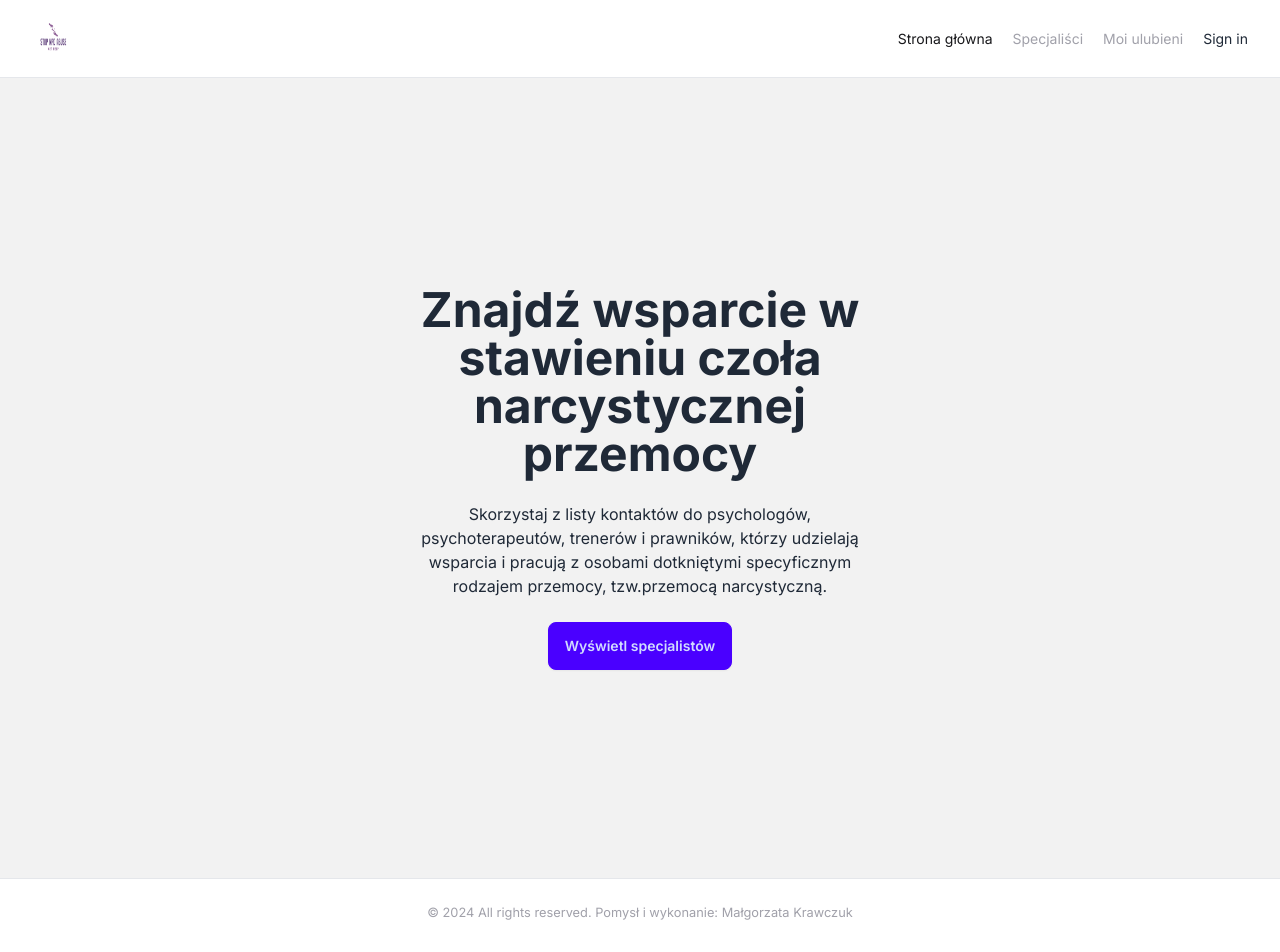
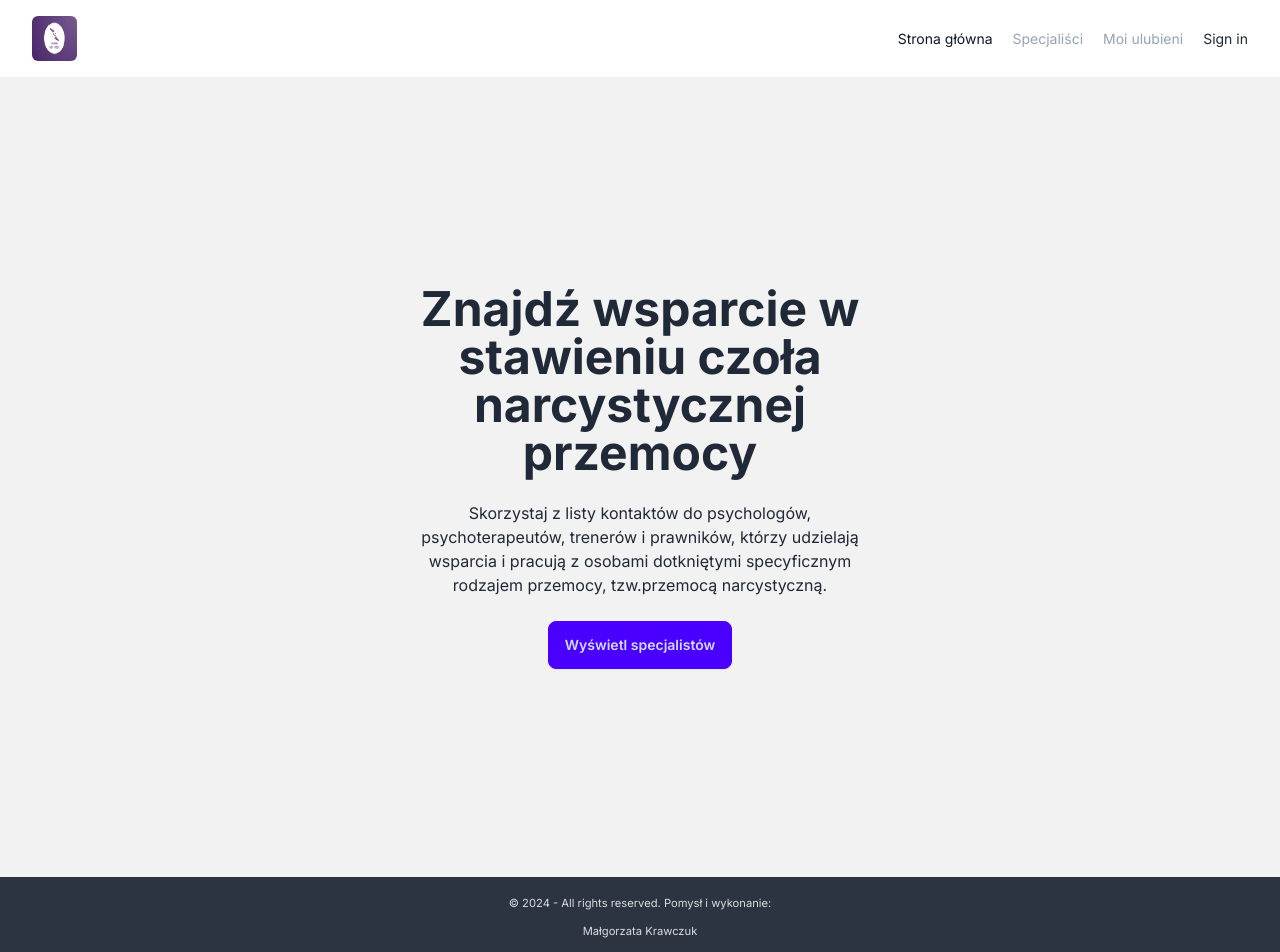
Before and after one commit to transcendence12/stop-npd-abuse, a Next.js app: page / in a window 1280 px wide. Shown: the top 952 px of the page. Built offline with nearby package versions, Linux system fonts and the light colour scheme; no server answers.

Commit message:
fix: styles

```diff
--- a/src/app/favorites/page.tsx
+++ b/src/app/favorites/page.tsx
@@ -2,7 +2,7 @@ import { FavoriteSpecialistsList } from "@/components/FavoriteSpecialistsList";
 
 function MyFavoriteSpecialistListPage() {
   return (
-    <main className="mt-10 text-center">
+    <main className="mt-10 text-center min-h-screen">
       <h1 className="text-4xl md:text-5xl font-bold mb-5">
         Lista Twoich ulubionych specialistów
       </h1>
--- a/src/app/layout.tsx
+++ b/src/app/layout.tsx
@@ -24,7 +24,7 @@ export default function RootLayout({
       <html lang="en">
         {/* bg-zinc-100 text-zinc-900 min-h-screen */}
         <body
-          className={`${inter.className} antialiased`}
+          className={`${inter.className} antialiased bg-base-200 min-h-screen`}
         >
           <Container>
             <Header />
--- a/src/app/specialists/[id]/page.tsx
+++ b/src/app/specialists/[id]/page.tsx
@@ -17,14 +17,18 @@ async function SpecialistItemPage({ params }: SpecialistByIdProps) {
     return notFound();
   }
   return (
-    <main className="flex flex-col items-center justify-center mt-8">
-      <h1 className="text-4xl font-bold mb-4 flex items-center justify-center">
-        <span>{specialist.firstName} {specialist.lastName}</span>
+    <main className="flex flex-col items-center justify-center mt-8 card bg-base-100">
+      {/* text-4xl font-bold mb-4 flex items-center justify-center */}
+      <h1 className="card-title text-3xl">
+        <span>
+          {specialist.firstName} {specialist.lastName}
+        </span>
         <span className="text-red-800 font-normal text-m ml-7">
           <ButtonAddToFavorite specialistId={specialist.id} userId={user?.id} />
         </span>
       </h1>
-      <section className="px-12 py-6 flex flex-col justify-center items-start gap-3">
+      {/* px-12 py-6 flex flex-col justify-center items-start gap-3  */}
+      <section className="card-body">
         <p>
           <strong>Specjalizacje: </strong>
           {specialist.specialisation &&
--- a/src/app/specialists/page.tsx
+++ b/src/app/specialists/page.tsx
@@ -8,8 +8,8 @@ const SpecialistsPage = async () => {
   const specialists = await getSpecialists();
 
   return (
-    <main className="pt-12 px-5">
-      <h1 className="text-4xl md:text-5xl font-bold mb-10 text-center">
+    <main className="pt-12 px-5 bg-base-200 min-h-screen">
+      <h1 className="text-4xl md:text-5xl font-bold mt-12 mb-12 text-center">
         Wszyscy specjaliści({specialistsCount})
       </h1>
       <Suspense fallback="Ładowanie...">
--- a/src/components/Container.tsx
+++ b/src/components/Container.tsx
@@ -1,4 +1,4 @@
 export const Container = ({children}: {children: React.ReactNode}) => {
     // max-w-[1100px] mx-auto bg-white min-h-screen flex flex-col border-l border-r
-    return <div className="">{children}</div>
+    return <div className="mx-auto">{children}</div>
 }
--- a/src/components/FavoriteSpecialistsList.tsx
+++ b/src/components/FavoriteSpecialistsList.tsx
@@ -30,11 +30,11 @@ export const FavoriteSpecialistsList: React.FC = () => {
   if (error) return <p className="text-red-500">{error}</p>;
 
   return (
-    <ul className="w-4/5 text-center m-auto">
+    <ul className="w-3/4 text-center m-auto">
       {favorites.map((specialist) => (
         <div className="flex justify-between items-center" key={specialist.id}>
           <Link href={`/specialists/${specialist.id}`} key={specialist.id}>
-            <li className="mb-4 border-b bg-sky-100 hover:bg-sky-300 hover:underline">
+            <li className="mb-4 border-b bg-sky-100 hover:bg-sky-300 link hover:underline">
               {specialist.firstName} {specialist.lastName} -{" "}
               {specialist.specialisationTypes &&
                 specialist.specialisationTypes.join(", ").replace(/_/g, " ")}
--- a/src/components/Footer.tsx
+++ b/src/components/Footer.tsx
@@ -2,12 +2,12 @@ import Link from "next/link";
 
 export const Footer = () => {
   return (
-    <footer className="mt-auto text-center text-zinc-400 py-5 px-7 border-t">
+    // mt-auto text-center text-zinc-400 py-5 px-7 border-t
+    <footer className="footer footer-center bg-neutral text-neutral-content p-4">
       <small>
-        &copy; {new Date().getFullYear()} All rights reserved. Pomysł i
+        &copy; {new Date().getFullYear()} - All rights reserved. Pomysł i
         wykonanie:{" "}
-        <span className="hover:underline">
-          {" "}
+        <span className="link link-hover">
           <Link href="https://www.github.com/transcendence12">
             Małgorzata Krawczuk
           </Link>
--- a/src/components/Header.tsx
+++ b/src/components/Header.tsx
@@ -4,7 +4,7 @@ import { Nav } from "./Nav";
 export const Header = async () => {
   const user = await checkUser();
   return (
-    <header>
+    <header className="">
       <Nav />
     </header>
   );
--- a/src/components/Nav.tsx
+++ b/src/components/Nav.tsx
@@ -13,10 +13,10 @@ export const Nav = () => {
   const pathname = usePathname();
   console.log(pathname);
   return (
-    <nav className="flex justify-between items-center py-4 px-8 border-b">
+    <nav className="flex justify-between items-center py-4 px-8 navbar bg-base-100">
       <Link href="/">
         <Image
-          src="/logo.png"
+          src="/logo1.png"
           alt="Photo by MARK ADRIANE on Unsplash"
           className="w-[45px] h-[45px] rounded-md"
           width="45"
@@ -28,7 +28,7 @@ export const Nav = () => {
           <li key={link.href}>
             <Link
               className={`${
-                pathname === link.href ? "text-zinc-900" : "text-zinc-400"
+                pathname === link.href ? "text-slate-900" : "text-slate-400"
               }`}
               href={link.href}
             >
```
